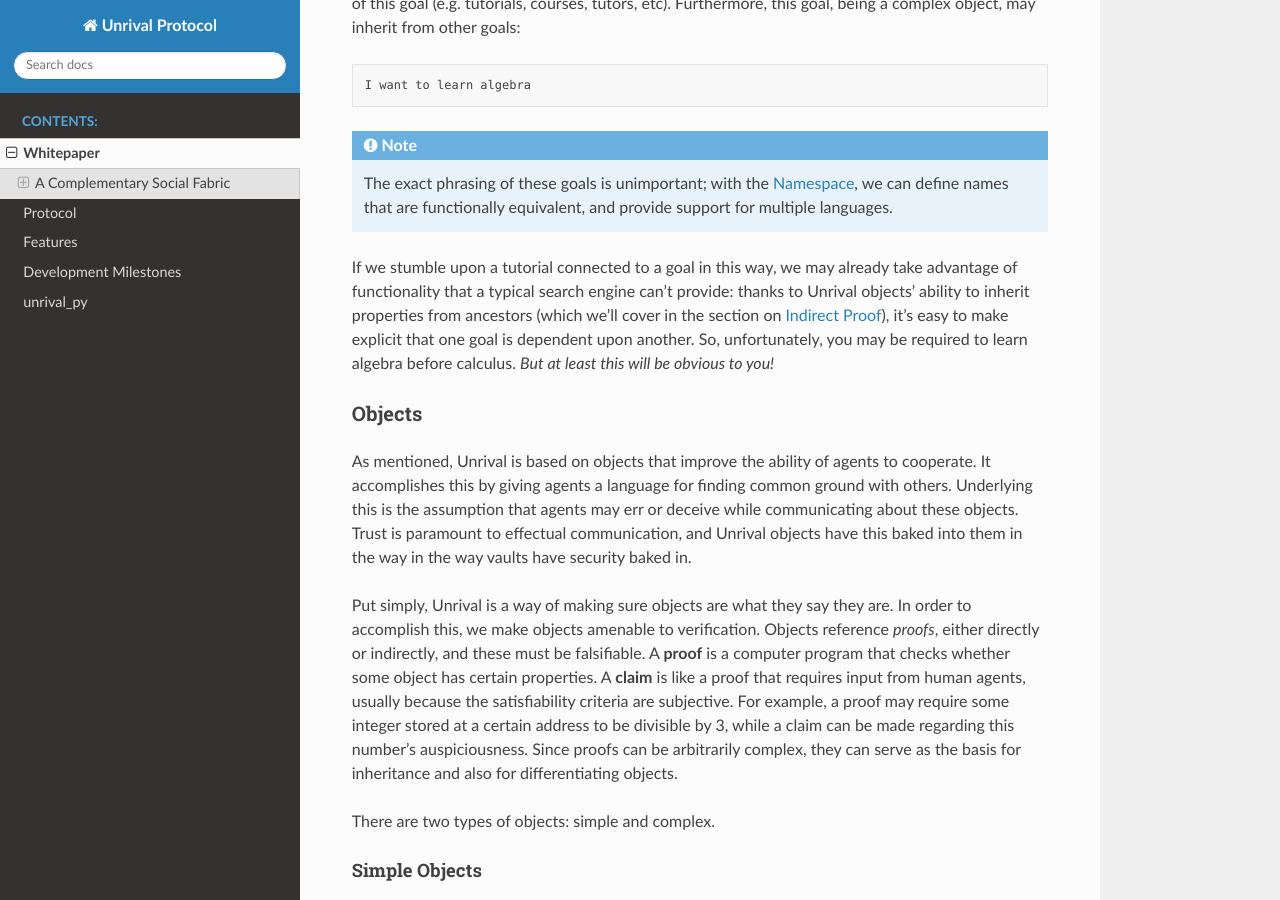
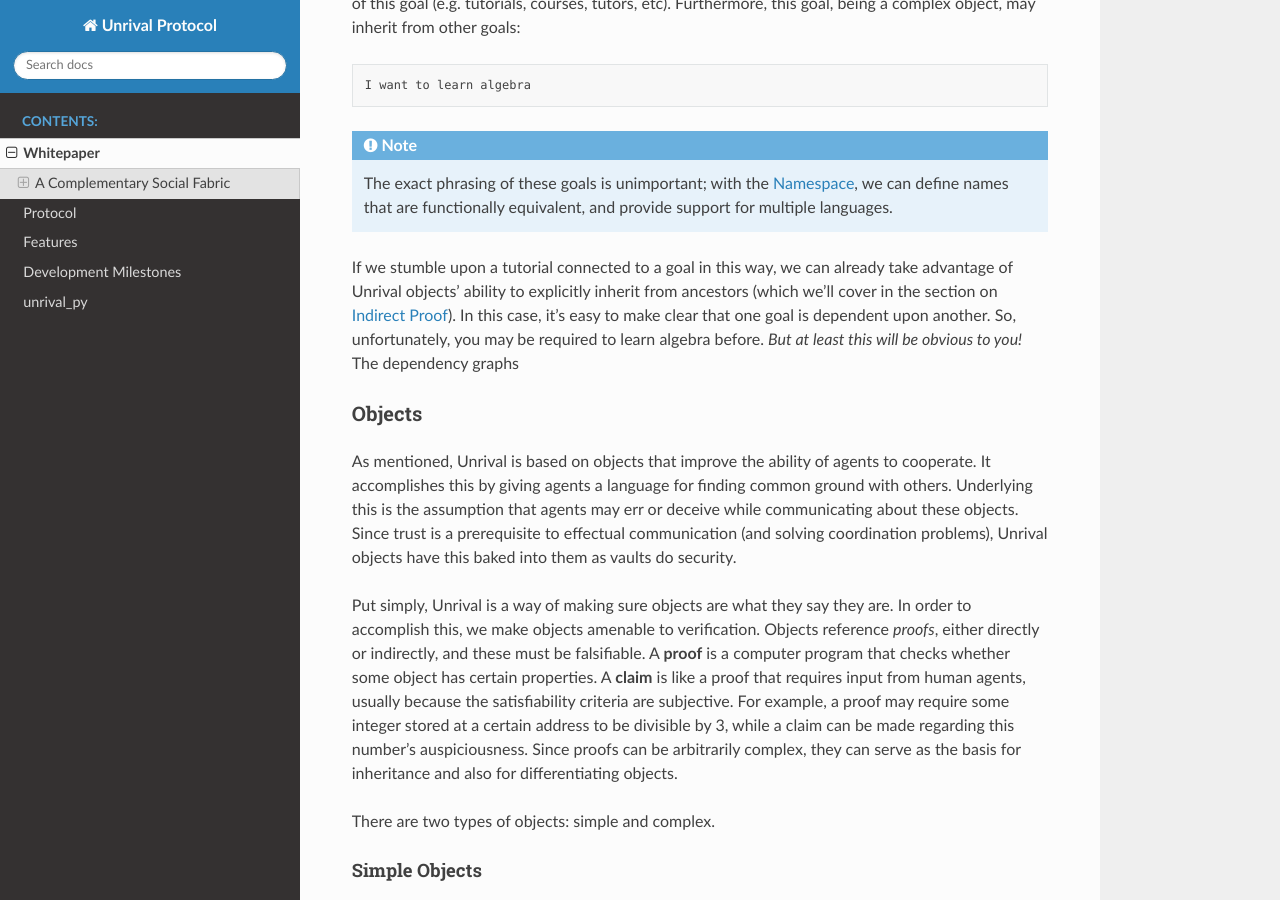
Before and after one commit to unrival-protocol/documentation, a Sphinx documentation site: the page built from source/whitepaper.rst, in a window 1280 px wide and 900 px high, scrolled down 6714 px. Built offline with Sphinx 7.4.7 and the Read the Docs theme 2.0.0, drawn with Linux system fonts in a browser that asks for light colours.

Commit message:
update goal engine

```diff
--- a/source/whitepaper.org
+++ b/source/whitepaper.org
@@ -126,13 +126,13 @@
 #+begin_note
 The exact phrasing of these goals is unimportant; with the [[*Namespace][namespace]], we can define names that are functionally equivalent, and provide support for multiple languages.
 #+end_note
-If we stumble upon a tutorial connected to a goal in this way, we may already take advantage of functionality that a typical search engine can't provide: thanks to Unrival objects' ability to inherit properties from ancestors (which we'll cover in the section on [[*Indirect Proof][indirect proof]]), it's easy to make explicit that one goal is dependent upon another.  So, unfortunately, you may be required to learn algebra before calculus.  /But at least this will be obvious to you!/
+If we stumble upon a tutorial connected to a goal in this way, we can already take advantage of Unrival objects' ability to explicitly inherit from ancestors (which we'll cover in the section on [[*Indirect Proof][indirect proof]]).  In this case, it's easy to make clear that one goal is dependent upon another.  So, unfortunately, you may be required to learn algebra before.  /But at least this will be obvious to you!/  The dependency graphs
 
 
 
 
 * Objects
-As mentioned, Unrival is based on objects that improve the ability of agents to cooperate.  It accomplishes this by giving agents a language for finding common ground with others.  Underlying this is the assumption that agents may err or deceive while communicating about these objects.  Trust is paramount to effectual communication, and Unrival objects have this baked into them in the way in the way vaults have security baked in.
+As mentioned, Unrival is based on objects that improve the ability of agents to cooperate.  It accomplishes this by giving agents a language for finding common ground with others.  Underlying this is the assumption that agents may err or deceive while communicating about these objects.  Since trust is a prerequisite to effectual communication (and solving coordination problems), Unrival objects have this baked into them as vaults do security.
 
 Put simply, Unrival is a way of making sure objects are what they say they are.  In order to accomplish this, we make objects amenable to verification.  Objects reference /proofs/, either directly or indirectly, and these must be falsifiable.  A *proof* is a computer program that checks whether some object has certain properties.  A *claim* is like a proof that requires input from human agents, usually because the satisfiability criteria are subjective.  For example, a proof may require some integer stored at a certain address to be divisible by 3, while a claim can be made regarding this number's auspiciousness.  Since proofs can be arbitrarily complex, they can serve as the basis for inheritance and also for differentiating objects.
 
--- a/source/whitepaper.rst
+++ b/source/whitepaper.rst
@@ -165,12 +165,12 @@
 
     The exact phrasing of these goals is unimportant; with the `Namespace`_, we can define names that are functionally equivalent, and provide support for multiple languages.
 
-If we stumble upon a tutorial connected to a goal in this way, we may already take advantage of functionality that a typical search engine can't provide: thanks to Unrival objects' ability to inherit properties from ancestors (which we'll cover in the section on `Indirect Proof`_), it's easy to make explicit that one goal is dependent upon another.  So, unfortunately, you may be required to learn algebra before calculus.  *But at least this will be obvious to you!*
+If we stumble upon a tutorial connected to a goal in this way, we can already take advantage of Unrival objects' ability to explicitly inherit from ancestors (which we'll cover in the section on `Indirect Proof`_).  In this case, it's easy to make clear that one goal is dependent upon another.  So, unfortunately, you may be required to learn algebra before.  *But at least this will be obvious to you!*  The dependency graphs
 
 Objects
 -------
 
-As mentioned, Unrival is based on objects that improve the ability of agents to cooperate.  It accomplishes this by giving agents a language for finding common ground with others.  Underlying this is the assumption that agents may err or deceive while communicating about these objects.  Trust is paramount to effectual communication, and Unrival objects have this baked into them in the way in the way vaults have security baked in.
+As mentioned, Unrival is based on objects that improve the ability of agents to cooperate.  It accomplishes this by giving agents a language for finding common ground with others.  Underlying this is the assumption that agents may err or deceive while communicating about these objects.  Since trust is a prerequisite to effectual communication (and solving coordination problems), Unrival objects have this baked into them as vaults do security.
 
 Put simply, Unrival is a way of making sure objects are what they say they are.  In order to accomplish this, we make objects amenable to verification.  Objects reference *proofs*, either directly or indirectly, and these must be falsifiable.  A **proof** is a computer program that checks whether some object has certain properties.  A **claim** is like a proof that requires input from human agents, usually because the satisfiability criteria are subjective.  For example, a proof may require some integer stored at a certain address to be divisible by 3, while a claim can be made regarding this number's auspiciousness.  Since proofs can be arbitrarily complex, they can serve as the basis for inheritance and also for differentiating objects.
 
```
